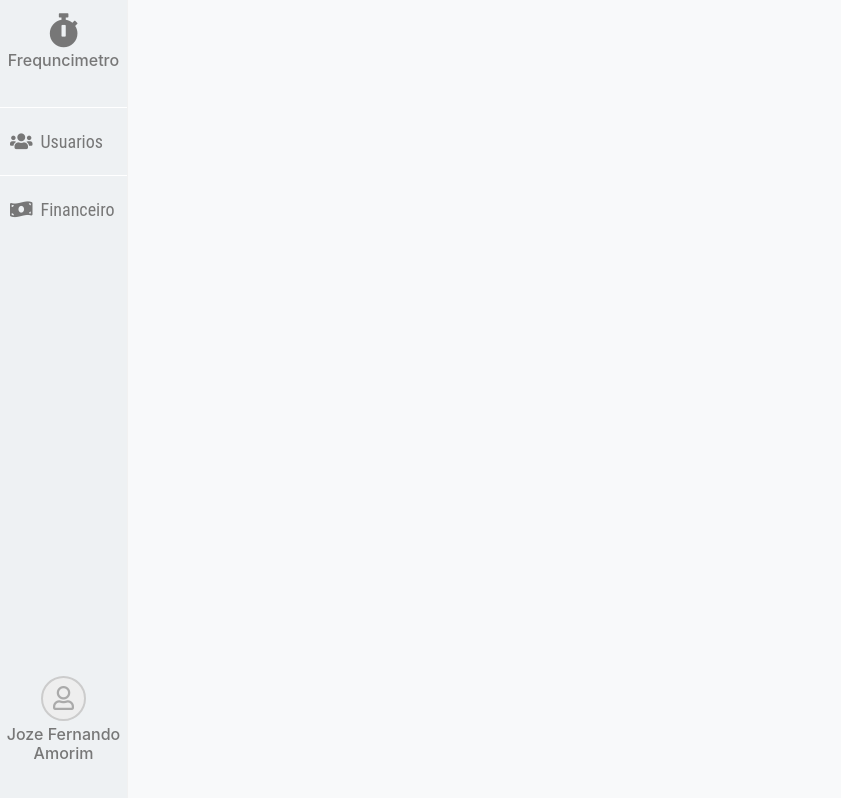
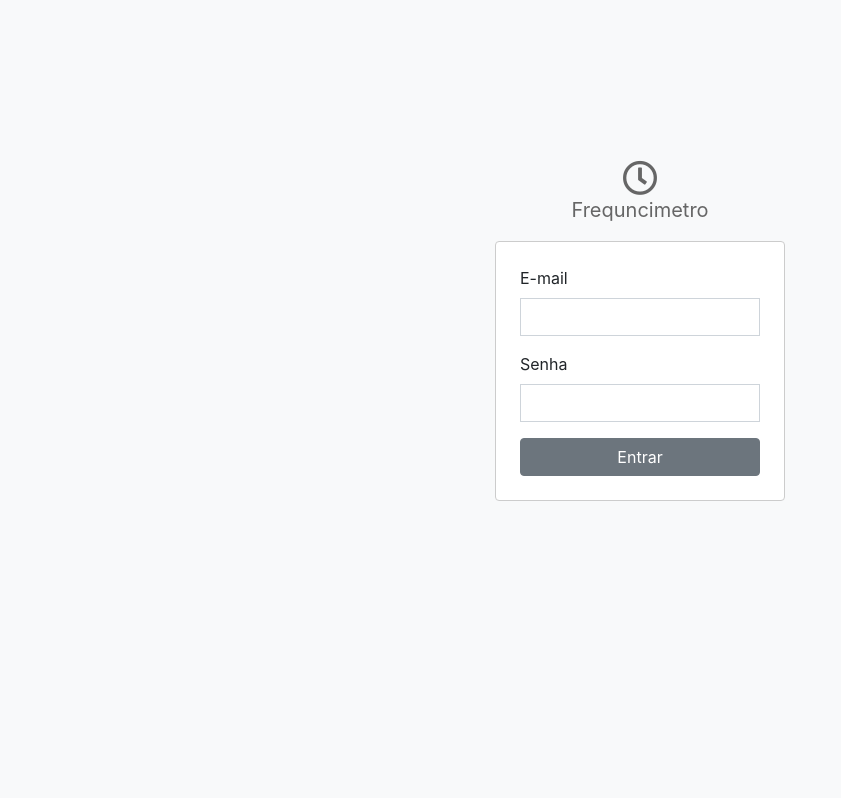
Before and after one commit to juliobissoli/Frequencimetro, a Vue app: page / in a window 1280 px wide. Shown: the whole page, without its empty margins (0-841 px from the left). Built offline with nearby package versions, Linux system fonts and the light colour scheme.

Commit message:
Add files

```diff
--- a/package.json
+++ b/package.json
@@ -10,6 +10,7 @@
   "dependencies": {
     "bootstrap-vue": "^2.1.0",
     "core-js": "^3.6.4",
+    "validate-email-node-js": "0.0.2",
     "vue": "^2.6.11",
     "vue-router": "^3.1.5"
   },
--- a/src/router/index.js
+++ b/src/router/index.js
@@ -1,15 +1,16 @@
 import Vue from 'vue'
 import VueRouter from 'vue-router'
-import Frequencimetro from '../views/Frequencimetro'
+// import Frequencimetro from '../views/Frequencimetro'
 import FrequencimetroRouter from './frequencimetro'
+import Login from '../views/Lgin'
 
 Vue.use(VueRouter)
 
 const routes = [
   {
     path: '/',
-    name: 'Home',
-    component: Frequencimetro
+    name: 'Login',
+    component: Login
   }
 ]
 routes.push(FrequencimetroRouter)
--- a/src/views/Lgin.vue
+++ b/src/views/Lgin.vue
@@ -1,28 +1,30 @@
 <template>
-  <div class="container-fluid login-page">
-    <div class="row">
-      <div class="col-md-9 bg-conceptho"></div>
-      <div class="col-md-3 login-container d-flex align-items-center">
-        <div class="login-form">
+  <div class="login-page">
+    <div class="d-flex align-items-center justify-content-center">
+      <div class="col-md-3 login-container">
+        <div class="row logo mb-3">
+          <i class="col-12 far fa-clock text-center"></i>
+          <span class="col-12 text-center">Frequncimetro</span>
+        </div>
+        <div class="login-form p-4">
           <form>
             <div class="form-group">
               <label for="input-email">E-mail</label>
-              <input type="email" v-model="email" class="form-control" id="input-email" aria-describedby="emailHelp">
-              <small id="emailHelp" class="form-text text-danger d-none">Aqui pode aparecer uma mensagem de erro de login</small>
+              <input
+                type="email"
+                v-model="email"
+                class="form-control"
+                id="input-email"
+                aria-describedby="emailHelp"
+              />
             </div>
             <div class="form-group">
-              <label for="input-password">Password</label>
-              <input type="password"  v-model='password' class="form-control" id="input-password">
+              <label for="input-password">Senha</label>
+              <input type="password" v-model="password" class="form-control" id="input-password" />
             </div>
-            <div class="form-group form-check">
-              <input type="checkbox" class="form-check-input" id="input-check-keep-logged">
-              <label class="form-check-label" for="input-check-keep-logged">Manter conectado</label>
-            </div>
-            <button  @click.prevent="login" class="btn btn-secondary btn-block">Entrar</button>
+            <button @click.prevent="login" class="btn btn-secondary btn-block">Entrar</button>
           </form>
-          <div v-show="mensagemError" class="alert alert-danger mt-3" role="alert">
-            Falha no login!!
-          </div>
+          <div v-show="mensagemError" class="alert alert-danger mt-3" role="alert">{{mensagemError}}</div>
         </div>
       </div>
     </div>
@@ -30,19 +32,25 @@
 </template>
 <script>
 // import auth from '../utils/auth'
-
 export default {
-  data () {
+  data() {
     return {
-      email: '',
-      password: '',
+      email: "",
+      password: "",
       isLogged: false,
-      mensagemError: false
-    }
+      mensagemError: ''
+    };
   },
   methods: {
-      login(){
-          console.log('clico')
+    login() {
+      const validateEmail = require('validate-email-node-js');
+      if(validateEmail.validate(this.email)){
+        console.log( 'vai')
+      }
+      else {
+        this.mensagemError = 'E-mail invalido'
+      }
+    }
   }
   //     async login () {
   //       this.isLogged = await auth.login(this.email, this.password)
@@ -55,40 +63,52 @@ export default {
   //       } else this.mensagemError = true
   //     }
   //   }
-}
+};
 </script>
 <style lang="scss">
 // @import "../assets/styles/bootstrap";
 .login-page {
-  background-color: #f7f7f7;
-}
-.bg-conceptho {
-//   background-image: url("../assets/img/bg-conceptho.jpg");
-  background-size: cover;
-  background-position: center center;
-  height: 100vh;
-  filter: grayscale(25%) blur(0);
-  transition: filter 3s;
-  &:hover {
-    filter: grayscale(100%) blur(3px);
-  }
-}
-.login-container {
+  background-color: #f8f9fa;
   height: 100vh;
 }
+.logo {
+  i {
+    font-size: 35px;
+  }
+  span {
+    font-size: 20px;
+  }
+  color: #666;
+  font-family: -apple-system, Roboto, BlinkMacSystemFont, "Segoe UI", Oxygen,
+    Ubuntu, Cantarell, "Open Sans", "Helvetica Neue", sans-serif;
+}
+// .bg-conceptho {
+// //   background-image: url("../assets/img/bg-conceptho.jpg");
+//   background-size: cover;
+//   background-position: center center;
+//   height: 100vh;
+//   filter: grayscale(25%) blur(0);
+//   transition: filter 3s;
+//   &:hover {
+//     filter: grayscale(100%) blur(3px);
+//   }
+// }
+.login-container {
+  margin-top: 20vh;
+}
 .login-form {
-  @extend .p-4;
   width: 100%;
+  background-color: #fff;
+  border: 1px solid #ccc;
+  border-radius: 0.25rem;
   label {
-    @extend .text-muted;
   }
   input {
     border-radius: 0;
     background-color: rgba(255, 255, 255, 0);
   }
   button {
-    &[type=submit] {
-      @extend .px-5;
+    &[type="submit"] {
     }
   }
 }
```
Also changed, not shown: 1 other file (tests, documents, lock files or other folders). Lines whose indentation alone changed are shown as unchanged.
